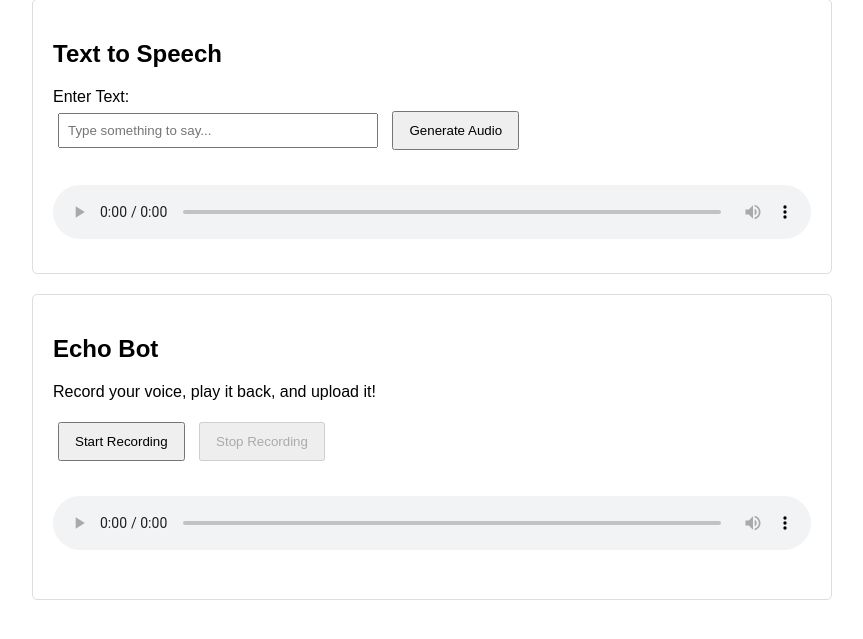
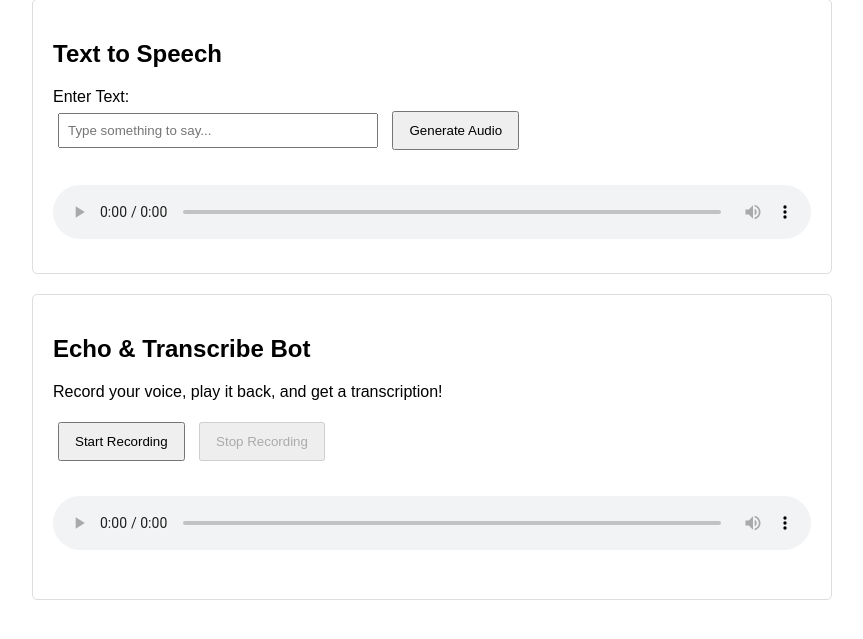
Before and after one commit to harsha-bharadwaj100/30-AI-Agent, a FastAPI app: page / in a window 1280 px wide. Shown: the part 101-740 px from the top of the page, without its empty margins (208-1071 px from the left). Run offline with FastAPI, Linux system fonts and the light colour scheme.

Commit message:
feat: add transcription functionality using AssemblyAI and update UI for audio processing

```diff
--- a/app.py
+++ b/app.py
@@ -1,6 +1,7 @@
 import os
 import shutil
 import requests
+import assemblyai as aai  # Import AssemblyAI
 from fastapi import FastAPI, HTTPException, Request, UploadFile, File
 from fastapi.responses import HTMLResponse
 from fastapi.templating import Jinja2Templates
@@ -29,21 +30,23 @@ app.add_middleware(
 templates = Jinja2Templates(directory="templates")
 app.mount("/static", StaticFiles(directory="static"), name="static")
 
-# --- Create Uploads Directory ---
+# --- Create Uploads Directory (for Day 5 functionality) ---
 UPLOADS_DIR = "uploads"
 if not os.path.exists(UPLOADS_DIR):
     os.makedirs(UPLOADS_DIR)
+
+# --- API Key Configuration ---
+MURF_API_KEY = os.getenv("MURF_API_KEY")
+ASSEMBLYAI_API_KEY = os.getenv("ASSEMBLYAI_API_KEY")
+
+# Configure AssemblyAI
+aai.settings.api_key = ASSEMBLYAI_API_KEY
 
 
 # Pydantic model for TTS request
 class TTSRequest(BaseModel):
     text: str
     voice_id: str = "en-US-natalie"
-
-
-# Murf API configuration
-MURF_API_URL = "https://api.murf.ai/v1/speech/generate"
-MURF_API_KEY = os.getenv("MURF_API_KEY")
 
 
 # --- Frontend Route ---
@@ -53,16 +56,14 @@ async def read_root(request: Request):
     return templates.TemplateResponse("index.html", {"request": request})
 
 
-# --- TTS API Endpoint ---
+# --- TTS API Endpoint (Day 3) ---
 @app.post("/generate-audio/")
 async def generate_audio(request: TTSRequest):
-    """Calls the Murf TTS API and returns the audio URL."""
+    # (Code from previous day, no changes needed)
     if not MURF_API_KEY:
-        raise HTTPException(status_code=500, detail="API key not found.")
-
+        raise HTTPException(status_code=500, detail="Murf API key not found.")
     headers = {"Content-Type": "application/json", "api-key": MURF_API_KEY}
     payload = {"text": request.text, "voiceId": request.voice_id, "format": "MP3"}
-
     try:
         response = requests.post(MURF_API_URL, headers=headers, json=payload)
         response.raise_for_status()
@@ -77,28 +78,16 @@ async def generate_audio(request: TTSRequest):
         raise HTTPException(status_code=502, detail=f"Error calling Murf API: {e}")
 
 
-# --- NEW: Audio Upload Endpoint ---
+# --- Audio Upload Endpoint (Day 5) ---
 @app.post("/upload-audio/")
 async def upload_audio(audio: UploadFile = File(...)):
-    """
-    Receives an audio file, saves it, and returns its details.
-    """
-    if not audio:
-        raise HTTPException(status_code=400, detail="No audio file sent.")
-
-    # Define the file path
+    # (Code from previous day, no changes needed)
     file_path = os.path.join(UPLOADS_DIR, audio.filename)
-
     try:
-        # Save the uploaded file
         with open(file_path, "wb") as buffer:
             shutil.copyfileobj(audio.file, buffer)
-
-        # Get file size
         file_size = os.path.getsize(file_path)
-
         return {
-            "message": "File uploaded successfully!",
             "filename": audio.filename,
             "content_type": audio.content_type,
             "size_in_bytes": file_size,
@@ -109,3 +98,33 @@ async def upload_audio(audio: UploadFile = File(...)):
         )
     finally:
         audio.file.close()
+
+
+# --- NEW: Transcription Endpoint (Day 6) ---
+@app.post("/transcribe/file")
+async def transcribe_file(audio: UploadFile = File(...)):
+    """
+    Accepts an audio file and returns the transcription.
+    """
+    if not ASSEMBLYAI_API_KEY:
+        raise HTTPException(status_code=500, detail="AssemblyAI API key not found.")
+
+    try:
+        # The SDK directly handles the uploaded file object
+        transcriber = aai.Transcriber()
+        transcript = transcriber.transcribe(audio.file)
+
+        if transcript.status == aai.TranscriptStatus.error:
+            raise HTTPException(status_code=500, detail=transcript.error)
+
+        if not transcript.text:
+            raise HTTPException(
+                status_code=400, detail="Empty or invalid audio received."
+            )
+
+        return {"transcription": transcript.text}
+
+    except Exception as e:
+        raise HTTPException(status_code=500, detail=str(e))
+    finally:
+        audio.file.close()
--- a/static/script.js
+++ b/static/script.js
@@ -1,10 +1,10 @@
 document.addEventListener("DOMContentLoaded", () => {
   // === TEXT TO SPEECH FUNCTIONALITY ===
+  // (Code from previous day, no changes needed)
   const ttsForm = document.getElementById("tts-form");
   const textInput = document.getElementById("text-input");
   const audioPlayback = document.getElementById("audio-playback");
   const submitButton = document.getElementById("submit-button");
-
   ttsForm.addEventListener("submit", async (event) => {
     event.preventDefault();
     const text = textInput.value;
@@ -14,7 +14,6 @@ document.addEventListener("DOMContentLoaded", () => {
     }
     submitButton.disabled = true;
     submitButton.textContent = "Generating...";
-
     try {
       const response = await fetch("/generate-audio/", {
         method: "POST",
@@ -37,39 +36,44 @@ document.addEventListener("DOMContentLoaded", () => {
     }
   });
 
-  // === ECHO BOT FUNCTIONALITY ===
+  // === ECHO & TRANSCRIBE BOT FUNCTIONALITY ===
   const startRecordingBtn = document.getElementById("start-recording");
   const stopRecordingBtn = document.getElementById("stop-recording");
   const recordingStatus = document.getElementById("recording-status");
   const echoPlayback = document.getElementById("echo-playback");
-  const uploadStatus = document.getElementById("upload-status"); // New element
+  const transcriptionStatus = document.getElementById("transcription-status");
+  const transcriptionResult = document.getElementById("transcription-result");
 
   let mediaRecorder;
   let recordedChunks = [];
 
-  // --- NEW: Function to upload audio ---
-  async function uploadAudio(audioBlob) {
-    uploadStatus.textContent = "Uploading...";
+  // --- UPDATED: Function to transcribe audio ---
+  async function transcribeAudio(audioBlob) {
+    transcriptionStatus.textContent = "Transcribing...";
+    transcriptionResult.style.display = "none";
+
     const formData = new FormData();
-    // The filename can be customized. Using a timestamp for uniqueness.
     formData.append("audio", audioBlob, `recording-${Date.now()}.webm`);
 
     try {
-      const response = await fetch("/upload-audio/", {
+      const response = await fetch("/transcribe/file", {
+        // Use the new endpoint
         method: "POST",
         body: formData,
       });
 
       if (!response.ok) {
-        throw new Error("Upload failed. Server responded with an error.");
+        const errorData = await response.json();
+        throw new Error(errorData.detail || "Transcription failed.");
       }
+
       const result = await response.json();
-      uploadStatus.textContent = `Upload successful: ${
-        result.filename
-      } (${Math.round(result.size_in_bytes / 1024)} KB)`;
+      transcriptionStatus.textContent = "Transcription successful!";
+      transcriptionResult.textContent = `"${result.transcription}"`;
+      transcriptionResult.style.display = "block";
     } catch (error) {
-      console.error("Upload Error:", error);
-      uploadStatus.textContent = `Upload failed: ${error.message}`;
+      console.error("Transcription Error:", error);
+      transcriptionStatus.textContent = `Transcription failed: ${error.message}`;
     }
   }
 
@@ -78,7 +82,8 @@ document.addEventListener("DOMContentLoaded", () => {
       const stream = await navigator.mediaDevices.getUserMedia({ audio: true });
       mediaRecorder = new MediaRecorder(stream);
       recordedChunks = [];
-      uploadStatus.textContent = ""; // Clear previous status
+      transcriptionStatus.textContent = ""; // Clear previous status
+      transcriptionResult.style.display = "none";
 
       mediaRecorder.ondataavailable = (event) => {
         if (event.data.size > 0) {
@@ -90,10 +95,9 @@ document.addEventListener("DOMContentLoaded", () => {
         const blob = new Blob(recordedChunks, { type: "audio/webm" });
         const audioUrl = URL.createObjectURL(blob);
         echoPlayback.src = audioUrl;
-        echoPlayback.style.display = "block";
 
-        // --- NEW: Call the upload function ---
-        uploadAudio(blob);
+        // --- Call the new transcribe function ---
+        transcribeAudio(blob);
 
         stream.getTracks().forEach((track) => track.stop());
         recordingStatus.classList.remove("active");
@@ -106,7 +110,7 @@ document.addEventListener("DOMContentLoaded", () => {
     } catch (error) {
       console.error("Error accessing microphone:", error);
       alert(
-        "Could not access microphone. Please ensure you have granted permission."
+        "Could not access microphone. Please ensure permission is granted."
       );
     }
   });
--- a/templates/index.html
+++ b/templates/index.html
@@ -50,10 +50,16 @@
             display: block;
         }
 
-        #upload-status {
+        #transcription-status,
+        #transcription-result {
             margin-top: 15px;
+        }
+
+        #transcription-result {
+            background-color: #f0f4f8;
+            border-left: 4px solid #4a90e2;
+            padding: 10px;
             font-style: italic;
-            color: #333;
         }
     </style>
 </head>
@@ -74,10 +80,10 @@
         </div>
     </section>
 
-    <!-- Echo Bot Section -->
+    <!-- Echo Bot & Transcription Section -->
     <section>
-        <h1>Echo Bot</h1>
-        <p>Record your voice, play it back, and upload it!</p>
+        <h1>Echo & Transcribe Bot</h1>
+        <p>Record your voice, play it back, and get a transcription!</p>
 
         <div>
             <button id="start-recording" type="button">Start Recording</button>
@@ -92,8 +98,9 @@
             <audio id="echo-playback" controls></audio>
         </div>
 
-        <!-- NEW: Upload Status Message -->
-        <div id="upload-status"></div>
+        <!-- NEW: Transcription Status and Result -->
+        <div id="transcription-status"></div>
+        <div id="transcription-result" style="display:none;"></div>
     </section>
 
     <script src="{{ url_for('static', path='script.js') }}"></script>
```
Also changed, not shown: 2 other files.
